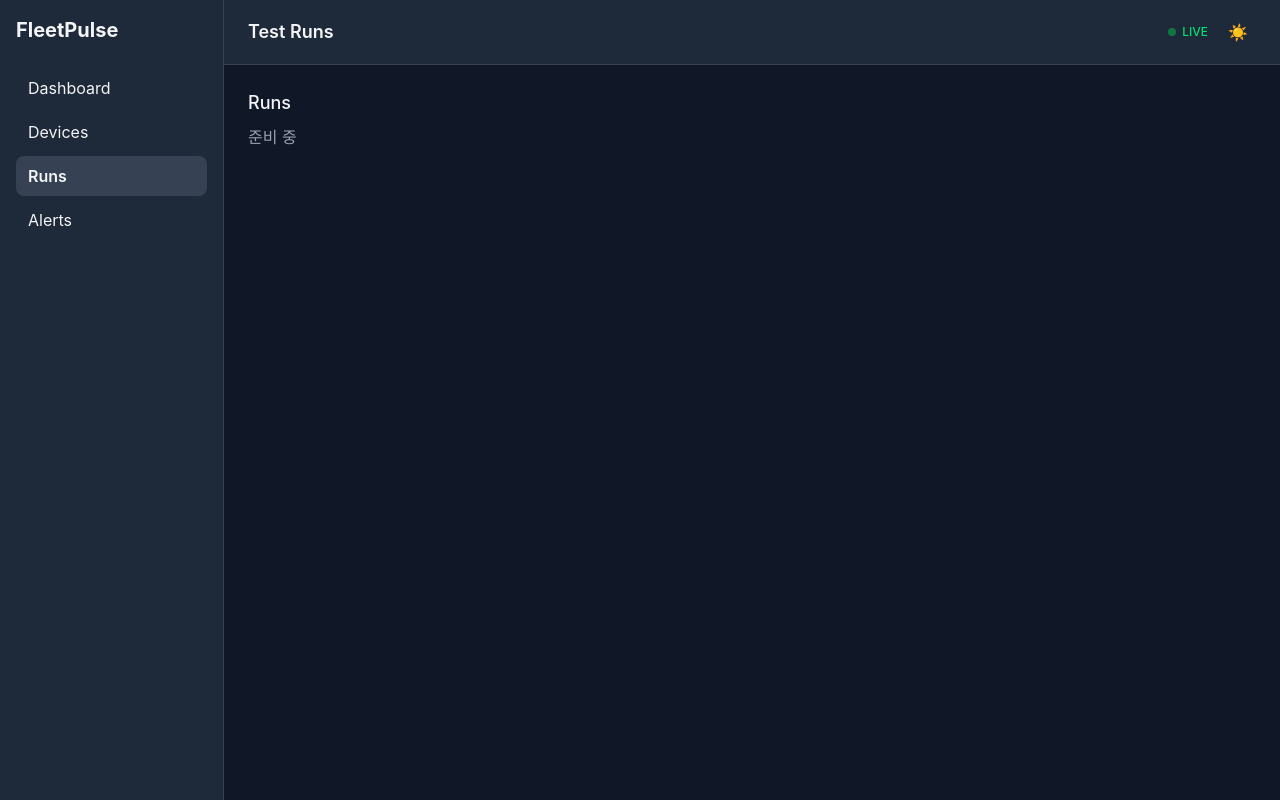
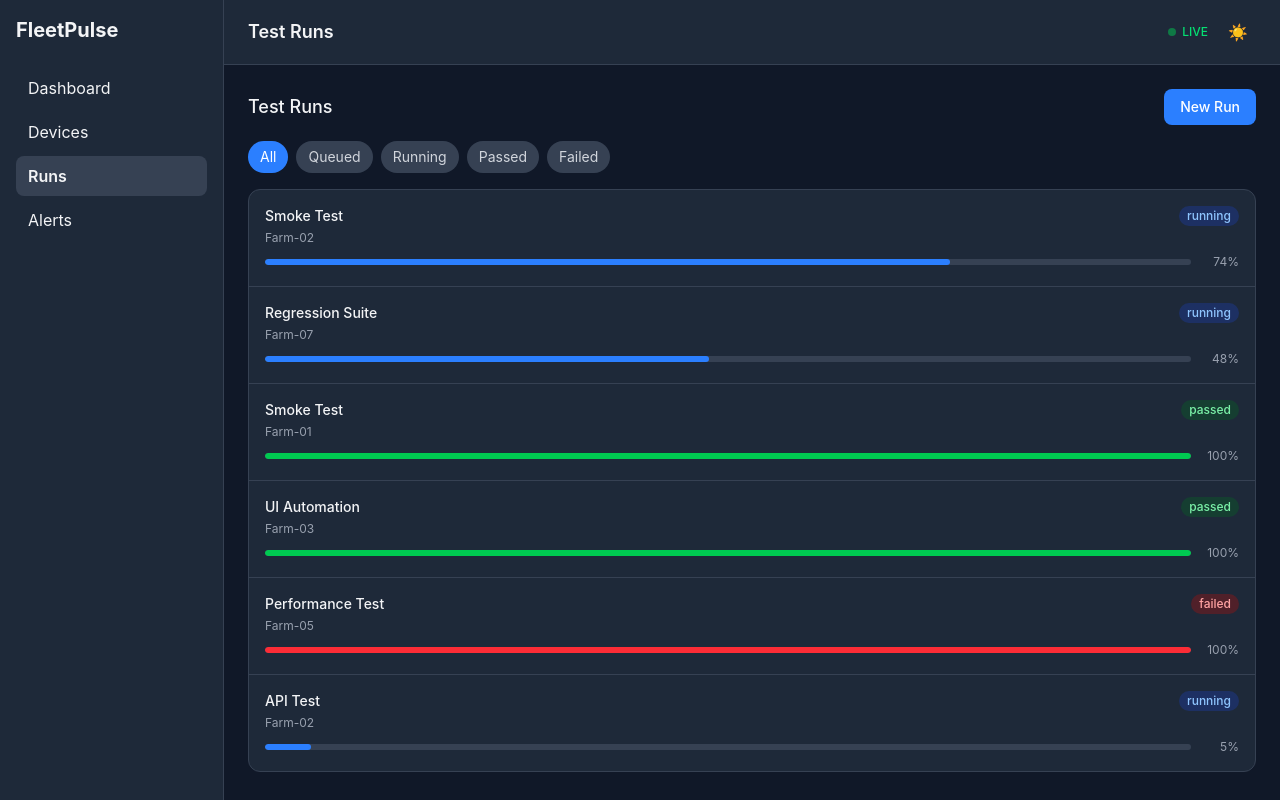
Before and after one commit to ahreumshindev-hash/fleetpulse, a Vue app: page /runs in a window 1280 px wide. Built offline with nearby package versions, Linux system fonts and the light colour scheme; the HTML template or start-up script is replaced by a standard one.

Commit message:
feat: session 8 - test run queue view

```diff
--- /dev/null
+++ b/src/components/RunRow.vue
@@ -0,0 +1,45 @@
+<script setup lang="ts">
+import type { TestRun, RunStatus } from '@/types'
+
+defineProps<{
+  run: TestRun
+  deviceName: string
+}>()
+
+const runStatusStyles: Record<RunStatus, string> = {
+  queued: 'bg-gray-100 text-gray-500 dark:bg-gray-700 dark:text-gray-400',
+  running: 'bg-blue-100 text-blue-700 dark:bg-blue-900/50 dark:text-blue-300',
+  passed: 'bg-green-100 text-green-700 dark:bg-green-900/50 dark:text-green-300',
+  failed: 'bg-red-100 text-red-700 dark:bg-red-900/50 dark:text-red-300',
+}
+</script>
+
+<template>
+  <div class="p-4">
+    <div class="flex items-center justify-between mb-1">
+      <span class="font-medium text-sm">{{ run.name }}</span>
+      <span :class="['text-xs px-2 py-0.5 rounded-full font-medium', runStatusStyles[run.status]]">
+        {{ run.status }}
+      </span>
+    </div>
+    <p class="text-xs text-gray-500 dark:text-gray-400 mb-2">{{ deviceName }}</p>
+    <div class="flex items-center gap-2">
+      <div class="flex-1 h-1.5 rounded-full bg-gray-200 dark:bg-gray-700 overflow-hidden">
+        <div
+          class="h-full rounded-full transition-all"
+          :class="
+            run.status === 'failed'
+              ? 'bg-red-500'
+              : run.status === 'passed'
+                ? 'bg-green-500'
+                : 'bg-blue-500'
+          "
+          :style="{ width: `${run.progress}%` }"
+        />
+      </div>
+      <span class="text-xs text-gray-500 dark:text-gray-400 w-10 text-right"
+        >{{ run.progress }}%</span
+      >
+    </div>
+  </div>
+</template>
--- a/src/views/RunsView.vue
+++ b/src/views/RunsView.vue
@@ -1,6 +1,137 @@
+<script setup lang="ts">
+import { ref, computed } from 'vue'
+import { useRunsStore } from '@/stores/runs'
+import { useDeviceStore } from '@/stores/devices'
+import RunRow from '@/components/RunRow.vue'
+import type { RunStatus } from '@/types'
+
+const runsStore = useRunsStore()
+const devicesStore = useDeviceStore()
+
+const filters: Array<RunStatus | 'all'> = ['all', 'queued', 'running', 'passed', 'failed']
+const filterLabels: Record<string, string> = {
+  all: 'All',
+  queued: 'Queued',
+  running: 'Running',
+  passed: 'Passed',
+  failed: 'Failed',
+}
+
+const deviceNameOf = (deviceId: string) =>
+  devicesStore.devices.find((d) => d.id === deviceId)?.name ?? deviceId
+
+const showForm = ref(false)
+const selectedDeviceId = ref('')
+const selectedTestName = ref('Smoke Test')
+const testNames = [
+  'Smoke Test',
+  'Regression Suite',
+  'UI Automation',
+  'Performance Test',
+  'API Test',
+]
+
+const availableDevices = computed(() =>
+  devicesStore.devices.filter((d) => d.status === 'online' || d.status === 'busy'),
+)
+
+function queueRun() {
+  if (!selectedDeviceId.value) return
+  runsStore.addRun({
+    id: `r-${Date.now()}`,
+    deviceId: selectedDeviceId.value,
+    name: selectedTestName.value,
+    status: 'queued',
+    progress: 0,
+    startedAt: new Date().toISOString(),
+    durationSec: 0,
+  })
+  selectedDeviceId.value = ''
+  showForm.value = false
+}
+</script>
+
 <template>
   <div>
-    <h3 class="text-lg font-medium mb-2">Runs</h3>
-    <p class="text-gray-500 dark:text-gray-400">준비 중</p>
+    <div class="flex items-center justify-between mb-4">
+      <h3 class="text-lg font-medium">Test Runs</h3>
+      <button
+        @click="showForm = !showForm"
+        class="px-4 py-2 text-sm font-medium rounded-lg bg-blue-500 text-white hover:bg-blue-600"
+      >
+        {{ showForm ? 'Cancel' : 'New Run' }}
+      </button>
+    </div>
+
+    <div
+      v-if="showForm"
+      class="rounded-xl border border-gray-200 dark:border-gray-700 bg-white dark:bg-gray-800 p-4 mb-4"
+    >
+      <div class="grid grid-cols-1 sm:grid-cols-3 gap-3">
+        <div>
+          <label class="block text-xs text-gray-500 dark:text-gray-400 mb-1">Device</label>
+          <select
+            v-model="selectedDeviceId"
+            class="w-full rounded-lg border border-gray-200 dark:border-gray-700 bg-white dark:bg-gray-800 px-3 py-2 text-sm"
+          >
+            <option value="" disabled>Select device</option>
+            <option v-for="d in availableDevices" :key="d.id" :value="d.id">
+              {{ d.name }} ({{ d.status }})
+            </option>
+          </select>
+        </div>
+        <div>
+          <label class="block text-xs text-gray-500 dark:text-gray-400 mb-1">Test</label>
+          <select
+            v-model="selectedTestName"
+            class="w-full rounded-lg border border-gray-200 dark:border-gray-700 bg-white dark:bg-gray-800 px-3 py-2 text-sm"
+          >
+            <option v-for="name in testNames" :key="name" :value="name">{{ name }}</option>
+          </select>
+        </div>
+        <div class="flex items-end">
+          <button
+            @click="queueRun"
+            :disabled="!selectedDeviceId"
+            class="px-4 py-2 text-sm font-medium rounded-lg bg-blue-500 text-white hover:bg-blue-600 disabled:opacity-40 disabled:cursor-not-allowed"
+          >
+            Queue Run
+          </button>
+        </div>
+      </div>
+    </div>
+
+    <div class="flex gap-2 mb-4">
+      <button
+        v-for="f in filters"
+        :key="f"
+        @click="runsStore.setStatusFilter(f)"
+        :class="[
+          'px-3 py-1.5 text-sm rounded-full transition-colors',
+          runsStore.statusFilter === f
+            ? 'bg-blue-500 text-white'
+            : 'bg-gray-100 dark:bg-gray-700 text-gray-600 dark:text-gray-300 hover:bg-gray-200 dark:hover:bg-gray-600',
+        ]"
+      >
+        {{ filterLabels[f] }}
+      </button>
+    </div>
+
+    <div
+      class="rounded-xl border border-gray-200 dark:border-gray-700 bg-white dark:bg-gray-800 divide-y divide-gray-200 dark:divide-gray-700"
+    >
+      <RunRow
+        v-for="run in runsStore.filteredRuns"
+        :key="run.id"
+        :run="run"
+        :device-name="deviceNameOf(run.deviceId)"
+      />
+      <p
+        v-if="runsStore.filteredRuns.length === 0"
+        class="p-4 text-sm text-gray-500 dark:text-gray-400"
+      >
+        No runs.
+      </p>
+    </div>
   </div>
 </template>
```
